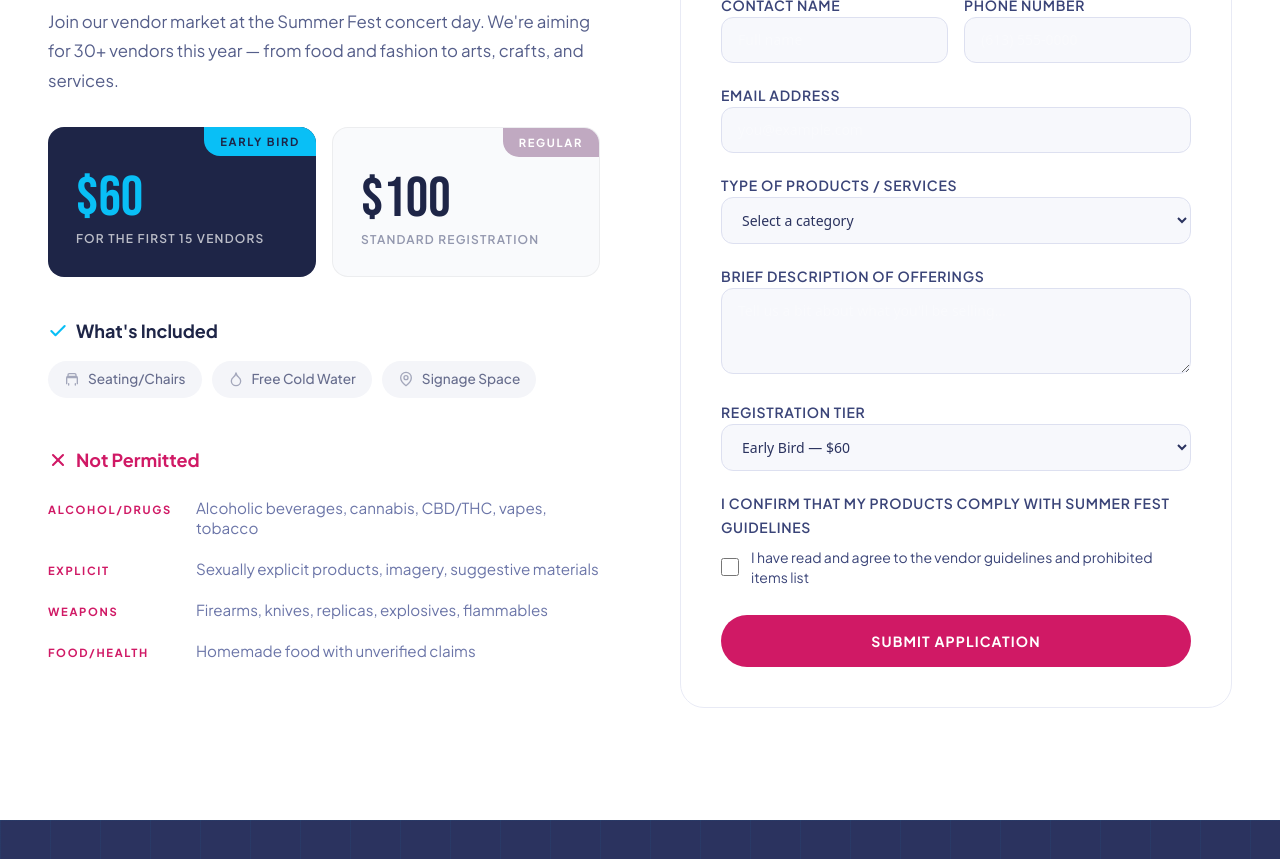
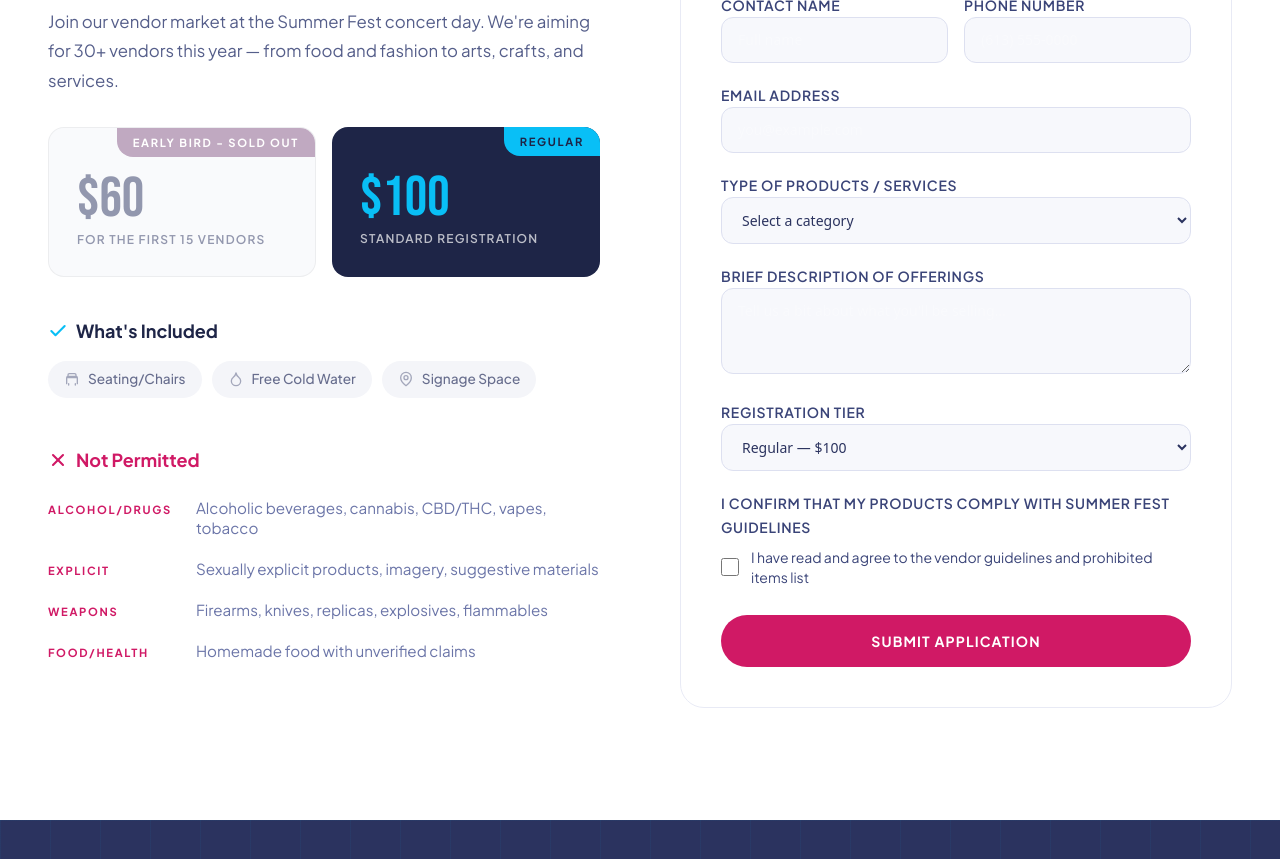
Before and after one commit to deinyefa/mfh-summerfest, a Next.js app: page / in a window 1280 px wide. Shown: the part 6980-7839 px from the top of the page. Built offline with nearby package versions, Linux system fonts and the light colour scheme.

Commit message:
feat: disable early bird

```diff
--- a/src/components/Vendors.tsx
+++ b/src/components/Vendors.tsx
@@ -29,25 +29,25 @@ export default function Vendors() {
           </p>
 
           <div className="grid grid-cols-1 md:grid-cols-2 gap-4 my-8">
-            <div className="rounded-2xl p-7 relative overflow-hidden bg-navy-dark text-white">
-              <div className="absolute top-0 right-0 bg-sky text-navy-dark text-[0.7rem] font-bold tracking-[0.15em] uppercase px-4 py-1.5 rounded-bl-2xl">
-                Early Bird
+            <div className="rounded-2xl p-7 relative overflow-hidden bg-[#f9fafc] border border-black/5 text-navy">
+              <div className="absolute top-0 right-0 bg-lavender text-white text-[0.7rem] font-bold tracking-[0.15em] uppercase px-4 py-1.5 rounded-bl-2xl">
+                Early Bird - sold out
               </div>
-              <div className="font-bebas-neue text-[3.5rem] leading-none text-sky mb-1 mt-4">
+              <div className="font-bebas-neue text-[3.5rem] leading-none text-navy/50 mb-1 mt-4">
                 $60
               </div>
-              <div className="text-xs font-semibold uppercase tracking-widest text-white/70">
+              <div className="text-xs font-semibold uppercase tracking-widest text-navy/50">
                 For the first 15 vendors
               </div>
             </div>
-            <div className="rounded-2xl p-7 relative overflow-hidden bg-[#f9fafc] border border-black/5 text-navy">
-              <div className="absolute top-0 right-0 bg-lavender text-white text-[0.7rem] font-bold tracking-[0.15em] uppercase px-4 py-1.5 rounded-bl-2xl">
+            <div className="rounded-2xl p-7 relative overflow-hidden  bg-navy-dark text-white">
+              <div className="absolute top-0 right-0  bg-sky text-navy-dark text-[0.7rem] font-bold tracking-[0.15em] uppercase px-4 py-1.5 rounded-bl-2xl">
                 Regular
               </div>
-              <div className="font-bebas-neue text-[3.5rem] leading-none text-navy-dark mb-1 mt-4">
+              <div className="font-bebas-neue text-[3.5rem] leading-none text-sky mb-1 mt-4">
                 $100
               </div>
-              <div className="text-xs font-semibold uppercase tracking-widest text-navy/50">
+              <div className="text-xs font-semibold uppercase tracking-widest text-white/70">
                 Standard registration
               </div>
             </div>
@@ -360,8 +360,8 @@ export default function Vendors() {
                   required
                   className="w-full bg-white/10 border border-white/15 rounded-xl px-4 py-3 text-sm font-sans text-white outline-none transition-colors focus:border-sky focus:bg-sky/10 [&>option]:bg-navy [&>option]:text-white"
                 >
-                  <option value="Early Bird — $60">Early Bird — $60</option>
-                  <option value="Regular — $100">Regular — $100</option>
+                  <option disabled value="Early Bird — $60">Early Bird — $60</option>
+                  <option selected value="Regular — $100">Regular — $100</option>
                 </select>
               </div>
 
```
